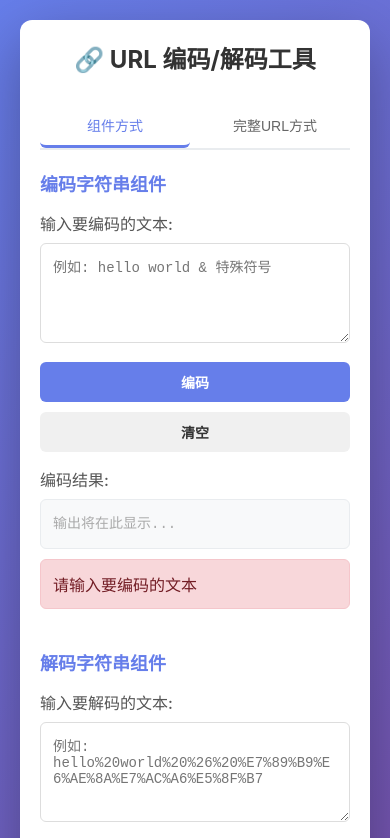
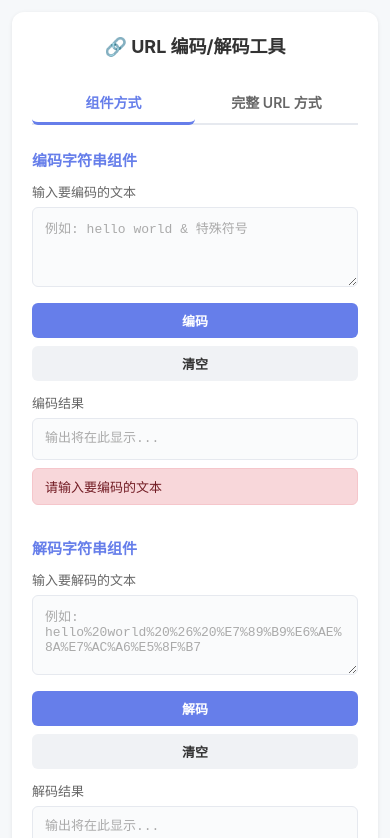
Before and after one commit to echorge/echorge.github.io, a plain HTML site: page tool/index.html in a window 390 px wide. Both pictures are taken after a click on the button "编码". Shown: the top 838 px of the page. Drawn offline with Linux system fonts and the light colour scheme.

Commit message:
style: unify visual style between JSON Editor and URL Codec tools
- Redesign URL Codec (tool/index.html): remove gradient background, use
  parent page's clean #f6f8fa background, consistent card with #fff, accent
  color #667eea, shared font stack and spacing
- Redesign JSON Editor (json/index.html): add custom toolbar matching parent
  page header style, override jsoneditor border/background for consistency
- Fix script path ../urlCodec.js -> ./urlCodec.js in tool/index.html
- Both tools now share same design tokens (--bg, --accent, --border, --font)

```diff
--- a/tool/index.html
+++ b/tool/index.html
@@ -5,214 +5,199 @@
     <meta name="viewport" content="width=device-width, initial-scale=1.0">
     <title>URL 编码/解码工具</title>
     <style>
-        * {
-            margin: 0;
-            padding: 0;
-            box-sizing: border-box;
+        :root {
+            --bg: #f6f8fa;
+            --accent: #667eea;
+            --accent-hover: #5568d3;
+            --text: #333;
+            --text-secondary: #666;
+            --border: #e6e9ef;
+            --card-bg: #fff;
+            --font: Inter, system-ui, -apple-system, 'Segoe UI', Roboto, 'Helvetica Neue', Arial, sans-serif;
+            --mono: 'SF Mono', 'Fira Code', 'Courier New', monospace;
         }
 
+        * { margin: 0; padding: 0; box-sizing: border-box; }
+
         body {
-            font-family: -apple-system, BlinkMacSystemFont, 'Segoe UI', 'Roboto', 'Oxygen', 'Ubuntu', 'Cantarell', sans-serif;
-            background: linear-gradient(135deg, #667eea 0%, #764ba2 100%);
+            font-family: var(--font);
+            background: var(--bg);
             min-height: 100vh;
-            display: flex;
-            justify-content: center;
-            align-items: center;
-            padding: 20px;
+            padding: 24px;
+            color: var(--text);
         }
 
         .container {
-            background: white;
+            max-width: 800px;
+            margin: 0 auto;
+            background: var(--card-bg);
             border-radius: 12px;
-            box-shadow: 0 20px 60px rgba(0, 0, 0, 0.3);
-            max-width: 800px;
-            width: 100%;
-            padding: 40px;
+            box-shadow: 0 1px 4px rgba(0,0,0,0.08);
+            padding: 32px;
         }
 
         h1 {
-            color: #333;
-            margin-bottom: 30px;
+            font-size: 22px;
+            font-weight: 700;
+            color: var(--text);
+            margin-bottom: 24px;
             text-align: center;
-            font-size: 28px;
         }
 
-        .tool-section {
-            margin-bottom: 40px;
+        /* Tabs */
+        .tabs {
+            display: flex;
+            gap: 0;
+            margin-bottom: 24px;
+            border-bottom: 2px solid var(--border);
         }
 
-        .tool-title {
-            color: #667eea;
-            font-size: 18px;
-            margin-bottom: 15px;
+        .tab-btn {
+            padding: 10px 20px;
+            background: none;
+            border: none;
+            color: var(--text-secondary);
+            cursor: pointer;
             font-weight: 600;
+            font-size: 14px;
+            border-bottom: 3px solid transparent;
+            margin-bottom: -2px;
+            transition: all 0.2s;
+            font-family: var(--font);
         }
 
-        .form-group {
-            margin-bottom: 15px;
+        .tab-btn:hover { color: var(--text); background: #f0f2f5; }
+        .tab-btn.active { color: var(--accent); border-bottom-color: var(--accent); }
+
+        .tab-content { display: none; }
+        .tab-content.active { display: block; }
+
+        /* Tool sections */
+        .tool-section { margin-bottom: 32px; }
+        .tool-section:last-child { margin-bottom: 0; }
+
+        .tool-title {
+            font-size: 15px;
+            font-weight: 600;
+            color: var(--accent);
+            margin-bottom: 12px;
         }
+
+        .form-group { margin-bottom: 12px; }
 
         label {
             display: block;
-            color: #555;
-            margin-bottom: 8px;
+            font-size: 13px;
             font-weight: 500;
+            color: var(--text-secondary);
+            margin-bottom: 6px;
         }
 
         textarea {
             width: 100%;
-            padding: 12px;
-            border: 1px solid #ddd;
+            padding: 10px 12px;
+            border: 1px solid var(--border);
             border-radius: 6px;
-            font-family: 'Courier New', monospace;
-            font-size: 14px;
+            font-family: var(--mono);
+            font-size: 13px;
             resize: vertical;
-            min-height: 100px;
-            transition: border-color 0.3s;
+            min-height: 80px;
+            transition: border-color 0.2s, box-shadow 0.2s;
+            color: var(--text);
+            background: #fafbfc;
         }
 
         textarea:focus {
             outline: none;
-            border-color: #667eea;
-            box-shadow: 0 0 0 3px rgba(102, 126, 234, 0.1);
+            border-color: var(--accent);
+            box-shadow: 0 0 0 3px rgba(102,126,234,0.12);
+            background: #fff;
         }
 
-        .button-group {
-            display: flex;
-            gap: 10px;
-            margin-top: 10px;
-        }
+        textarea::placeholder { color: #aaa; }
+
+        .button-group { display: flex; gap: 8px; margin-top: 8px; }
 
         button {
-            flex: 1;
-            padding: 10px 20px;
+            padding: 8px 16px;
             border: none;
             border-radius: 6px;
-            font-size: 14px;
+            font-size: 13px;
             font-weight: 600;
             cursor: pointer;
-            transition: all 0.3s;
+            transition: all 0.2s;
+            font-family: var(--font);
         }
 
         .btn-primary {
-            background: #667eea;
-            color: white;
+            background: var(--accent);
+            color: #fff;
         }
-
         .btn-primary:hover {
-            background: #5568d3;
-            transform: translateY(-2px);
-            box-shadow: 0 5px 15px rgba(102, 126, 234, 0.4);
+            background: var(--accent-hover);
         }
 
         .btn-secondary {
-            background: #f0f0f0;
-            color: #333;
+            background: #f0f2f5;
+            color: var(--text);
         }
-
         .btn-secondary:hover {
-            background: #e0e0e0;
+            background: #e4e7ec;
         }
 
         .output-label {
-            color: #555;
-            margin-top: 15px;
-            margin-bottom: 8px;
+            font-size: 13px;
             font-weight: 500;
+            color: var(--text-secondary);
+            margin-top: 12px;
+            margin-bottom: 6px;
         }
 
         .output {
-            background: #f8f9fa;
-            padding: 12px;
+            background: #fafbfc;
+            padding: 10px 12px;
             border-radius: 6px;
-            border: 1px solid #e9ecef;
-            font-family: 'Courier New', monospace;
-            font-size: 14px;
+            border: 1px solid var(--border);
+            font-family: var(--mono);
+            font-size: 13px;
             word-break: break-all;
-            min-height: 50px;
-            max-height: 200px;
+            min-height: 40px;
+            max-height: 160px;
             overflow-y: auto;
-            color: #333;
-        }
-
-        .output:empty {
-            color: #aaa;
+            color: var(--text);
+            line-height: 1.5;
         }
 
         .output:empty::before {
             content: '输出将在此显示...';
+            color: #aaa;
         }
 
         .message {
-            padding: 12px;
+            padding: 8px 12px;
             border-radius: 6px;
-            margin-top: 10px;
+            margin-top: 8px;
             display: none;
+            font-size: 13px;
         }
-
-        .message.show {
-            display: block;
-        }
-
+        .message.show { display: block; }
         .message.success {
             background: #d4edda;
             color: #155724;
             border: 1px solid #c3e6cb;
         }
-
         .message.error {
             background: #f8d7da;
             color: #721c24;
             border: 1px solid #f5c6cb;
         }
 
-        .tabs {
-            display: flex;
-            gap: 10px;
-            margin-bottom: 20px;
-            border-bottom: 2px solid #e9ecef;
-        }
-
-        .tab-btn {
-            padding: 10px 15px;
-            background: none;
-            border: none;
-            color: #666;
-            cursor: pointer;
-            font-weight: 500;
-            border-bottom: 3px solid transparent;
-            transition: all 0.3s;
-        }
-
-        .tab-btn.active {
-            color: #667eea;
-            border-bottom-color: #667eea;
-        }
-
-        .tab-content {
-            display: none;
-        }
-
-        .tab-content.active {
-            display: block;
-        }
-
         @media (max-width: 600px) {
-            .container {
-                padding: 20px;
-            }
-
-            h1 {
-                font-size: 24px;
-            }
-
-            .button-group {
-                flex-direction: column;
-            }
-
-            button {
-                width: 100%;
-            }
+            body { padding: 12px; }
+            .container { padding: 20px; }
+            h1 { font-size: 18px; }
+            .button-group { flex-direction: column; }
+            button { width: 100%; }
         }
     </style>
 </head>
@@ -222,7 +207,7 @@
 
         <div class="tabs">
             <button class="tab-btn active" data-tab="component">组件方式</button>
-            <button class="tab-btn" data-tab="full">完整URL方式</button>
+            <button class="tab-btn" data-tab="full">完整 URL 方式</button>
         </div>
 
         <!-- 组件编码解码 -->
@@ -230,14 +215,14 @@
             <div class="tool-section">
                 <div class="tool-title">编码字符串组件</div>
                 <div class="form-group">
-                    <label for="encode-input">输入要编码的文本:</label>
+                    <label for="encode-input">输入要编码的文本</label>
                     <textarea id="encode-input" placeholder="例如: hello world & 特殊符号"></textarea>
                 </div>
                 <div class="button-group">
                     <button class="btn-primary" onclick="encodeComponent()">编码</button>
                     <button class="btn-secondary" onclick="clearEncode()">清空</button>
                 </div>
-                <div class="output-label">编码结果:</div>
+                <div class="output-label">编码结果</div>
                 <div id="encode-output" class="output"></div>
                 <div id="encode-message" class="message"></div>
             </div>
@@ -245,14 +230,14 @@
             <div class="tool-section">
                 <div class="tool-title">解码字符串组件</div>
                 <div class="form-group">
-                    <label for="decode-input">输入要解码的文本:</label>
+                    <label for="decode-input">输入要解码的文本</label>
                     <textarea id="decode-input" placeholder="例如: hello%20world%20%26%20%E7%89%B9%E6%AE%8A%E7%AC%A6%E5%8F%B7"></textarea>
                 </div>
                 <div class="button-group">
                     <button class="btn-primary" onclick="decodeComponent()">解码</button>
                     <button class="btn-secondary" onclick="clearDecode()">清空</button>
                 </div>
-                <div class="output-label">解码结果:</div>
+                <div class="output-label">解码结果</div>
                 <div id="decode-output" class="output"></div>
                 <div id="decode-message" class="message"></div>
             </div>
@@ -261,31 +246,31 @@
         <!-- 完整URL编码解码 -->
         <div id="full" class="tab-content">
             <div class="tool-section">
-                <div class="tool-title">编码完整URL</div>
+                <div class="tool-title">编码完整 URL</div>
                 <div class="form-group">
-                    <label for="encode-url-input">输入要编码的URL:</label>
+                    <label for="encode-url-input">输入要编码的 URL</label>
                     <textarea id="encode-url-input" placeholder="例如: https://example.com/path?q=hello world"></textarea>
                 </div>
                 <div class="button-group">
-                    <button class="btn-primary" onclick="encodeURL()">编码URL</button>
+                    <button class="btn-primary" onclick="encodeURL()">编码 URL</button>
                     <button class="btn-secondary" onclick="clearEncodeURL()">清空</button>
                 </div>
-                <div class="output-label">编码结果:</div>
+                <div class="output-label">编码结果</div>
                 <div id="encode-url-output" class="output"></div>
                 <div id="encode-url-message" class="message"></div>
             </div>
 
             <div class="tool-section">
-                <div class="tool-title">解码完整URL</div>
+                <div class="tool-title">解码完整 URL</div>
                 <div class="form-group">
-                    <label for="decode-url-input">输入要解码的URL:</label>
+                    <label for="decode-url-input">输入要解码的 URL</label>
                     <textarea id="decode-url-input" placeholder="例如: https://example.com/path?q=hello%20world"></textarea>
                 </div>
                 <div class="button-group">
-                    <button class="btn-primary" onclick="decodeURL()">解码URL</button>
+                    <button class="btn-primary" onclick="decodeURL()">解码 URL</button>
                     <button class="btn-secondary" onclick="clearDecodeURL()">清空</button>
                 </div>
-                <div class="output-label">解码结果:</div>
+                <div class="output-label">解码结果</div>
                 <div id="decode-url-output" class="output"></div>
                 <div id="decode-url-message" class="message"></div>
             </div>
@@ -294,40 +279,33 @@
 
     <script src="./urlCodec.js"></script>
     <script>
-        // Tab switching
         document.querySelectorAll('.tab-btn').forEach(btn => {
             btn.addEventListener('click', function() {
                 const tabName = this.dataset.tab;
-
                 document.querySelectorAll('.tab-btn').forEach(b => b.classList.remove('active'));
                 document.querySelectorAll('.tab-content').forEach(c => c.classList.remove('active'));
-
                 this.classList.add('active');
                 document.getElementById(tabName).classList.add('active');
             });
         });
 
-        // Component encoding
+        function showMessage(el, text, type) {
+            el.textContent = text;
+            el.className = 'message show ' + type;
+            setTimeout(() => el.classList.remove('show'), 3000);
+        }
+
         function encodeComponent() {
             const input = document.getElementById('encode-input').value;
             const output = document.getElementById('encode-output');
-            const message = document.getElementById('encode-message');
-
-            if (!input) {
-                showMessage(message, '请输入要编码的文本', 'error');
-                output.textContent = '';
-                return;
-            }
-
+            const msg = document.getElementById('encode-message');
+            if (!input) { showMessage(msg, '请输入要编码的文本', 'error'); output.textContent = ''; return; }
             try {
                 const result = urlCodec.encode(input);
                 output.textContent = result;
-                showMessage(message, '编码成功！已复制到剪贴板', 'success');
+                showMessage(msg, '编码成功！已复制到剪贴板', 'success');
                 navigator.clipboard.writeText(result);
-            } catch (e) {
-                showMessage(message, '编码失败: ' + e.message, 'error');
-                output.textContent = '';
-            }
+            } catch (e) { showMessage(msg, '编码失败: ' + e.message, 'error'); output.textContent = ''; }
         }
 
         function clearEncode() {
@@ -336,27 +314,17 @@
             document.getElementById('encode-message').classList.remove('show');
         }
 
-        // Component decoding
         function decodeComponent() {
             const input = document.getElementById('decode-input').value;
             const output = document.getElementById('decode-output');
-            const message = document.getElementById('decode-message');
-
-            if (!input) {
-                showMessage(message, '请输入要解码的文本', 'error');
-                output.textContent = '';
-                return;
-            }
-
+            const msg = document.getElementById('decode-message');
+            if (!input) { showMessage(msg, '请输入要解码的文本', 'error'); output.textContent = ''; return; }
             try {
                 const result = urlCodec.decode(input);
                 output.textContent = result;
-                showMessage(message, '解码成功！已复制到剪贴板', 'success');
+                showMessage(msg, '解码成功！已复制到剪贴板', 'success');
                 navigator.clipboard.writeText(result);
-            } catch (e) {
-                showMessage(message, '解码失败: ' + e.message, 'error');
-                output.textContent = '';
-            }
+            } catch (e) { showMessage(msg, '解码失败: ' + e.message, 'error'); output.textContent = ''; }
         }
 
         function clearDecode() {
@@ -365,27 +333,17 @@
             document.getElementById('decode-message').classList.remove('show');
         }
 
-        // URL encoding
         function encodeURL() {
             const input = document.getElementById('encode-url-input').value;
             const output = document.getElementById('encode-url-output');
-            const message = document.getElementById('encode-url-message');
-
-            if (!input) {
-                showMessage(message, '请输入要编码的URL', 'error');
-                output.textContent = '';
-                return;
-            }
-
+            const msg = document.getElementById('encode-url-message');
+            if (!input) { showMessage(msg, '请输入要编码的 URL', 'error'); output.textContent = ''; return; }
             try {
                 const result = urlCodec.encodeURL(input);
                 output.textContent = result;
-                showMessage(message, '编码成功！已复制到剪贴板', 'success');
+                showMessage(msg, '编码成功！已复制到剪贴板', 'success');
                 navigator.clipboard.writeText(result);
-            } catch (e) {
-                showMessage(message, '编码失败: ' + e.message, 'error');
-                output.textContent = '';
-            }
+            } catch (e) { showMessage(msg, '编码失败: ' + e.message, 'error'); output.textContent = ''; }
         }
 
         function clearEncodeURL() {
@@ -394,27 +352,17 @@
             document.getElementById('encode-url-message').classList.remove('show');
         }
 
-        // URL decoding
         function decodeURL() {
             const input = document.getElementById('decode-url-input').value;
             const output = document.getElementById('decode-url-output');
-            const message = document.getElementById('decode-url-message');
-
-            if (!input) {
-                showMessage(message, '请输入要解码的URL', 'error');
-                output.textContent = '';
-                return;
-            }
-
+            const msg = document.getElementById('decode-url-message');
+            if (!input) { showMessage(msg, '请输入要解码的 URL', 'error'); output.textContent = ''; return; }
             try {
                 const result = urlCodec.decodeURL(input);
                 output.textContent = result;
-                showMessage(message, '解码成功！已复制到剪贴板', 'success');
+                showMessage(msg, '解码成功！已复制到剪贴板', 'success');
                 navigator.clipboard.writeText(result);
-            } catch (e) {
-                showMessage(message, '解码失败: ' + e.message, 'error');
-                output.textContent = '';
-            }
+            } catch (e) { showMessage(msg, '解码失败: ' + e.message, 'error'); output.textContent = ''; }
         }
 
         function clearDecodeURL() {
@@ -422,15 +370,6 @@
             document.getElementById('decode-url-output').textContent = '';
             document.getElementById('decode-url-message').classList.remove('show');
         }
-
-        // Helper function to show messages
-        function showMessage(element, text, type) {
-            element.textContent = text;
-            element.className = 'message show ' + type;
-            setTimeout(() => {
-                element.classList.remove('show');
-            }, 3000);
-        }
     </script>
 </body>
 </html>
```
Also changed, not shown: json/index.html (+88 -18 lines).
